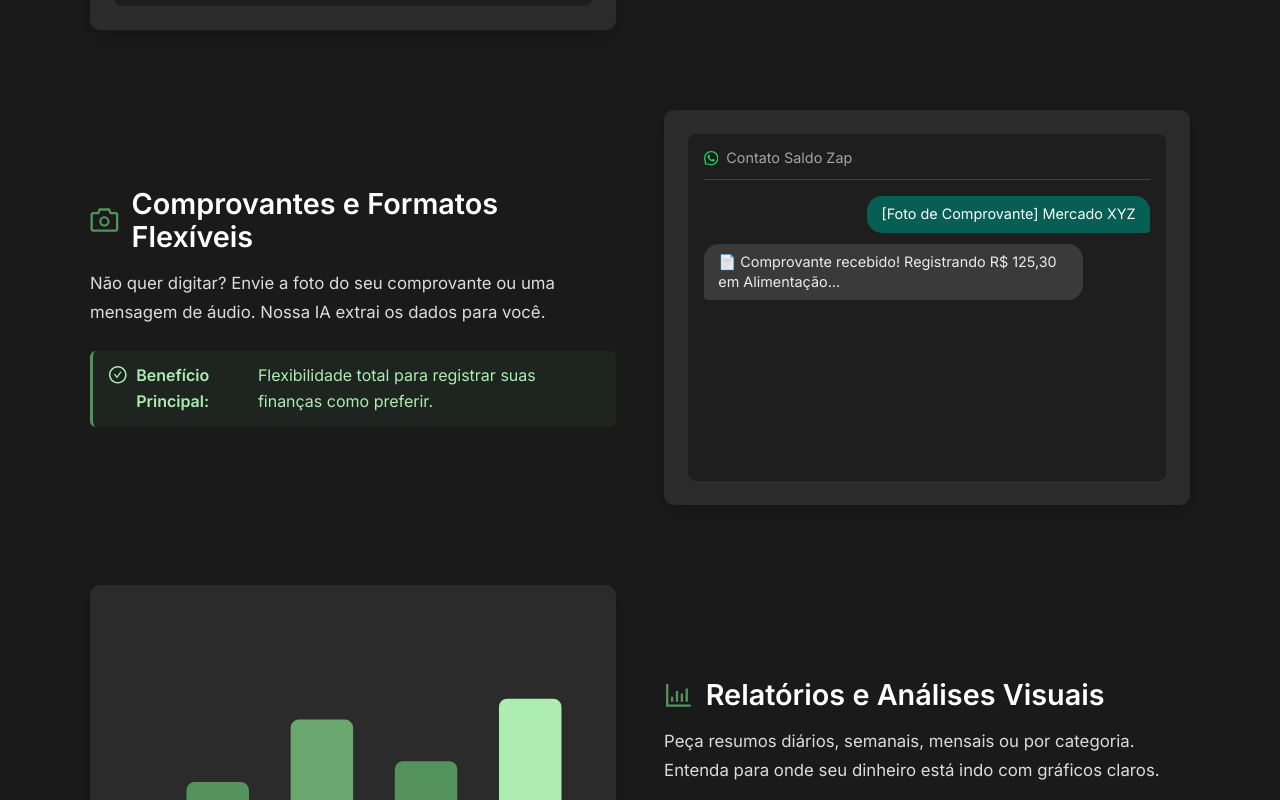
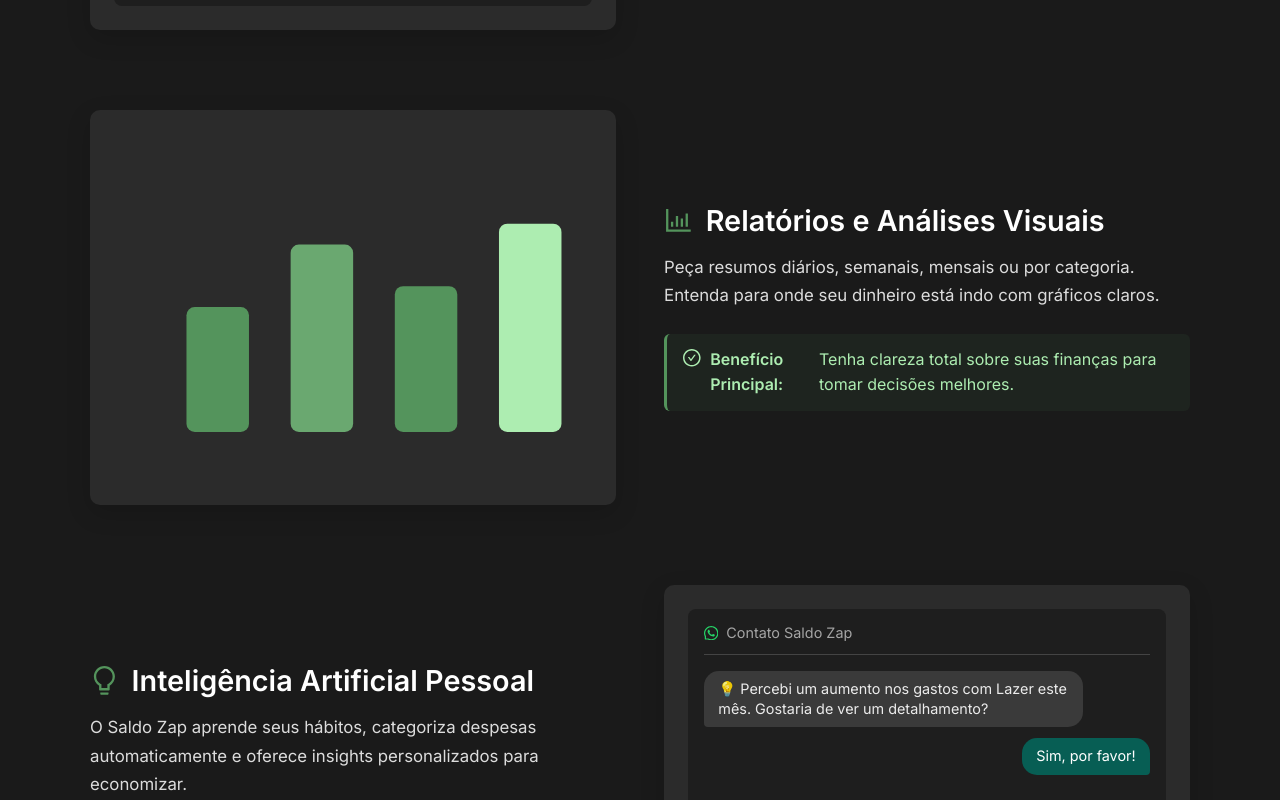
Before and after one commit to gsPatrick/Saldo-Zap, a React (Vite) app: page /funcionalidades in a window 1280 px wide. Shown: the part 720-1520 px from the top of the page. Built offline with nearby package versions, Linux system fonts and the light colour scheme.

Commit message:
mudanças

```diff
--- a/src/componentsLP/DetailedFeaturesSection/DetailedFeaturesSection.jsx
+++ b/src/componentsLP/DetailedFeaturesSection/DetailedFeaturesSection.jsx
@@ -60,18 +60,18 @@ const DetailedFeaturesSection = () => {
           { type: 'bot', text: '✅ Registrado: R$ 50,00 em Alimentação.'}
       ]
     },
-    {
-      icon: <CameraOutlined />, // Mantido, mas pode trocar se quiser
-      title: "Comprovantes e Formatos Flexíveis",
-      description: "Não quer digitar? Envie a foto do seu comprovante ou uma mensagem de áudio. Nossa IA extrai os dados para você.",
-      benefit: "Flexibilidade total para registrar suas finanças como preferir.",
-      align: "right",
-      visualType: "chat", // << NOVO (simulando a resposta após envio)
-      visualData: [       // << NOVO
-          { type: 'user', text: '[Foto de Comprovante] Mercado XYZ' },
-          { type: 'bot', text: '📄 Comprovante recebido! Registrando R$ 125,30 em Alimentação...'}
-      ]
-    },
+    // {
+    //   icon: <CameraOutlined />, // Mantido, mas pode trocar se quiser
+    //   title: "Comprovantes e Formatos Flexíveis",
+    //   description: "Não quer digitar? Envie a foto do seu comprovante ou uma mensagem de áudio. Nossa IA extrai os dados para você.",
+    //   benefit: "Flexibilidade total para registrar suas finanças como preferir.",
+    //   align: "right",
+    //   visualType: "chat", // << NOVO (simulando a resposta após envio)
+    //   visualData: [       // << NOVO
+    //       { type: 'user', text: '[Foto de Comprovante] Mercado XYZ' },
+    //       { type: 'bot', text: '📄 Comprovante recebido! Registrando R$ 125,30 em Alimentação...'}
+    //   ]
+    // },
     {
       icon: <BarChartOutlined />,
       title: "Relatórios e Análises Visuais",
--- a/src/componentsLP/Header/Header.jsx
+++ b/src/componentsLP/Header/Header.jsx
@@ -83,7 +83,7 @@ const Header = () => {
             <a href="/funcionalidades" className="mobile-nav-link" onClick={closeMenu}>Funcionalidades</a>
          )}
         <NavLink to="/planos" className={({ isActive }) => "mobile-nav-link" + (isActive ? " active" : "")} onClick={closeMenu}>Planos</NavLink>
-        <NavLink to="/faq" className={({ isActive }) => "mobile-nav-link" + (isActive ? " active" : "")} onClick={closeMenu}>FAQ</NavLink>
+        <NavLink to="/faq" className={({ isActive }) => "mobile-nav-link" + (isActive ? " active" : "")} onClick={closeMenu}>Perguntas Frequentes</NavLink>
          {/* BOTÃO/LINK "ACESSAR PAINEL" REMOVIDO DO MENU MOBILE */}
         {/* <Link to="/dashboard" className="mobile-cta-button" onClick={closeMenu}>Acessar Painel</Link> */}
 
--- a/src/componentsLP/HowItWorksSection/HowItWorksSection.jsx
+++ b/src/componentsLP/HowItWorksSection/HowItWorksSection.jsx
@@ -6,8 +6,8 @@ import { WhatsAppOutlined, EditOutlined, BarChartOutlined, BulbOutlined } from '
 const HowItWorksSection = () => {
   const steps = [
     { icon: <WhatsAppOutlined />, title: "Conecte-se", description: "Cadastro rápido com seu WhatsApp. Inicie a conversa com nosso bot." },
-    { icon: <EditOutlined />, title: "Registre Facilmente", description: "Envie seus gastos e receitas por texto, áudio ou foto de comprovante." },
-    { icon: <BarChartOutlined />, title: "Analise Seus Dados", description: "Peça resumos, veja gráficos e entenda seus hábitos financeiros." },
+    { icon: <EditOutlined />, title: "Registre Facilmente", description: "Envie seus gastos e receitas por texto, áudio." },
+    { icon: <BarChartOutlined />, title: "Analise Seus Dados", description: "Peça resumos, e entenda seus hábitos financeiros." },
     { icon: <BulbOutlined />, title: "Receba Insights", description: "Nossa IA te envia alertas e dicas personalizadas para você economizar." },
   ];
 
```
